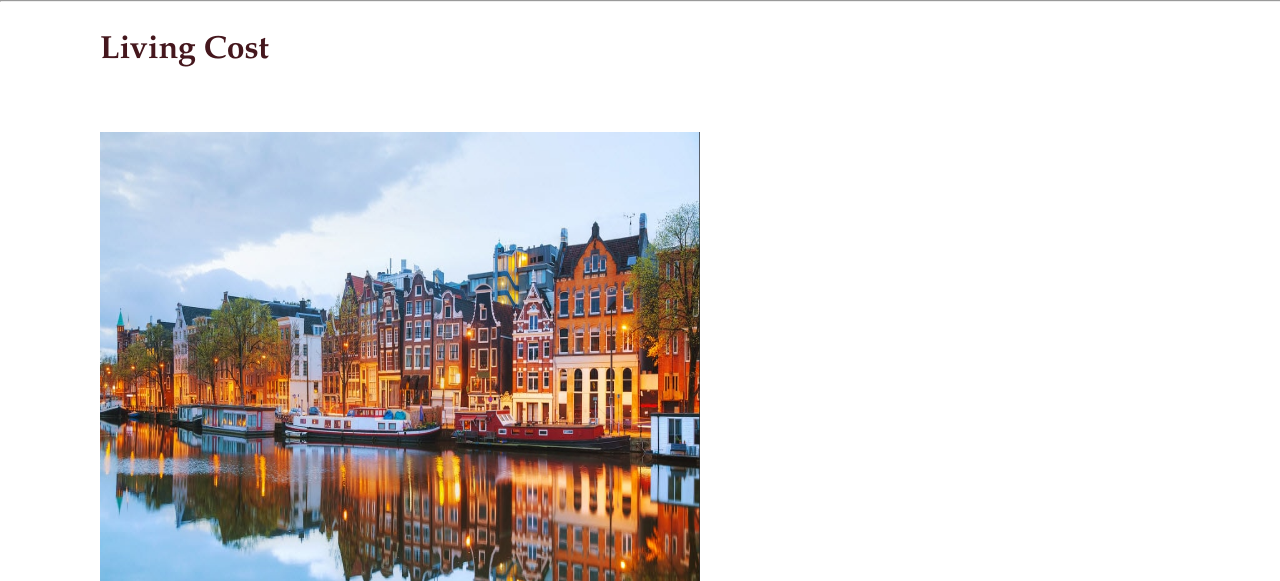
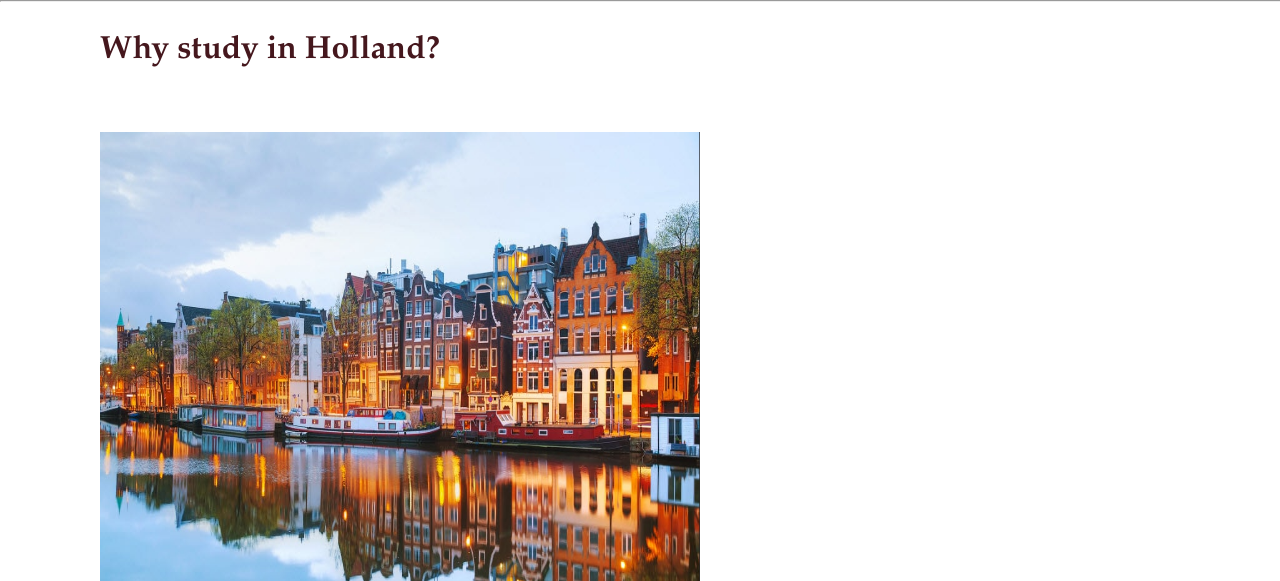
Before and after one commit to jonathanmohamed/IT1F2, a PHP site: page /whyholland.php in a window 1280 px wide; the page is wider, and only the part inside the window is pictured. Shown: the part 150-731 px from the top of that part. Run offline with PHP 8.4, Linux system fonts and the light colour scheme.

Commit message:
Update whyholland.php

```diff
--- a/whyholland.php
+++ b/whyholland.php
@@ -71,7 +71,7 @@
             <hr>
             <div style="clear:both"></div>
             <div class="titel">
-                <h1>Living Cost</h1>
+                <h1>Why study in Holland?</h1>
             </div>
             <div class="bilde">
                 <img class="kleine" src="images/holland.jpg" alt="holland.gif">
```
